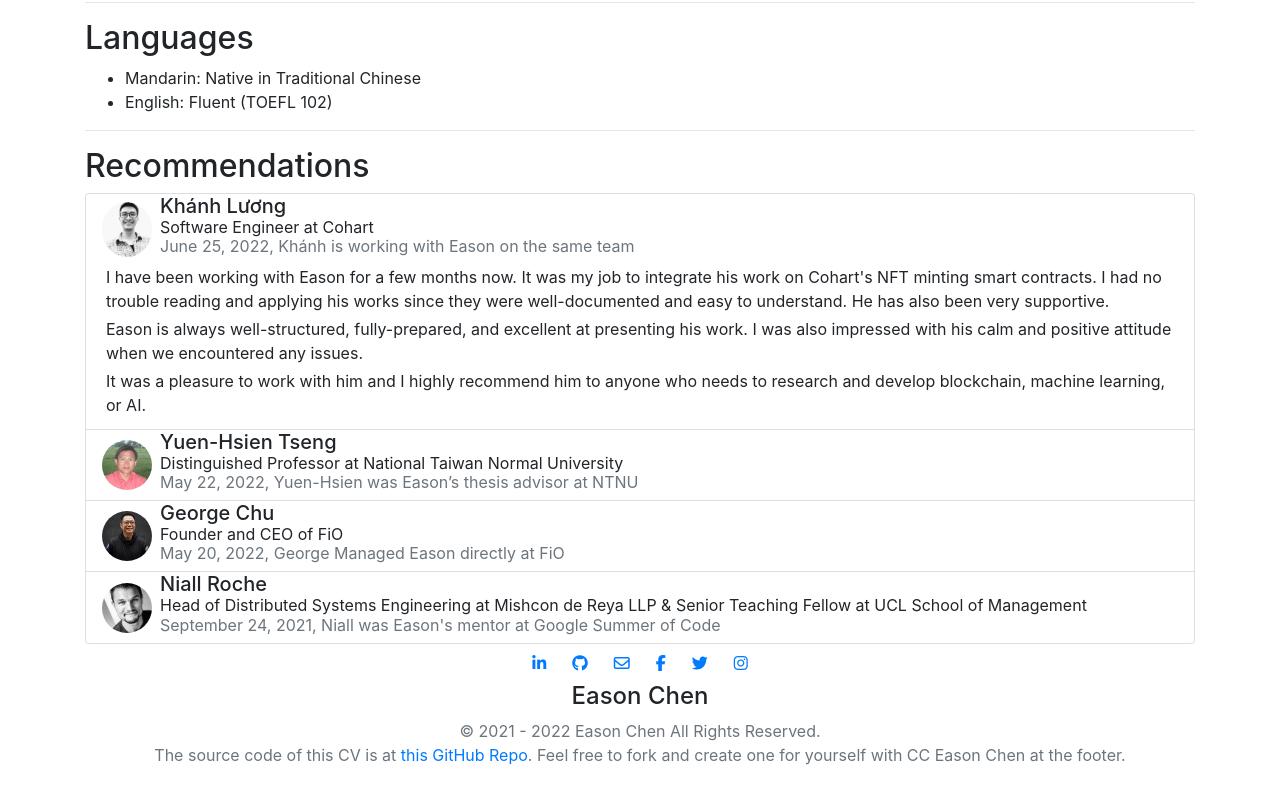
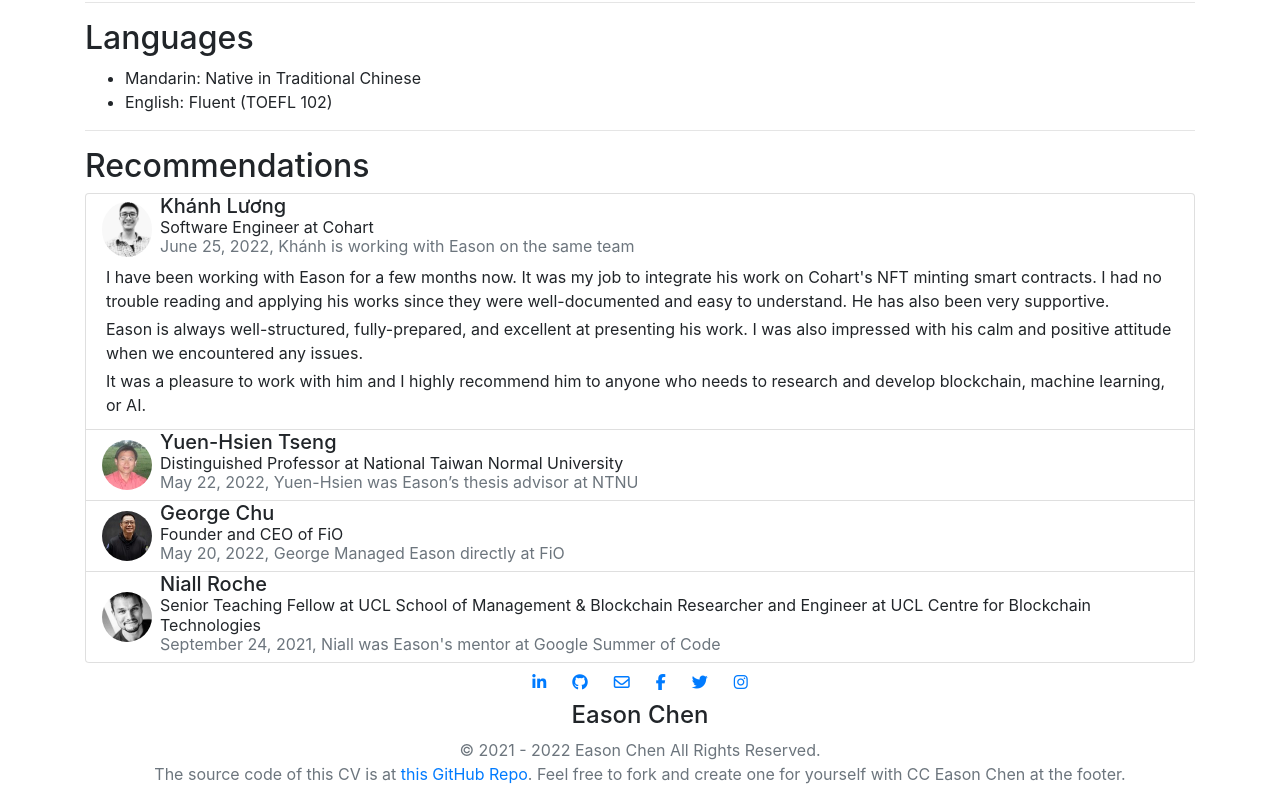
Before and after one commit to EasonC13/CV_Academic, a Nuxt app: page / in a window 1280 px wide. Shown: the part 3149-3951 px from the top of the page. Built offline with nearby package versions, Linux system fonts and the light colour scheme.

Commit message:
update: Niall

```diff
--- a/components/RecommendationAccordion.vue
+++ b/components/RecommendationAccordion.vue
@@ -99,7 +99,7 @@ export default {
         {
           name: "Niall Roche",
           title:
-            "Head of Distributed Systems Engineering at Mishcon de Reya LLP & Senior Teaching Fellow at UCL School of Management",
+            "Senior Teaching Fellow at UCL School of Management & Blockchain Researcher and Engineer at UCL Centre for Blockchain Technologies",
           relation: `Niall was Eason's mentor at Google Summer of Code`,
           date: "September 24, 2021",
           image: "/assets/recommendation_imgs/NiallRoche.png",
```
